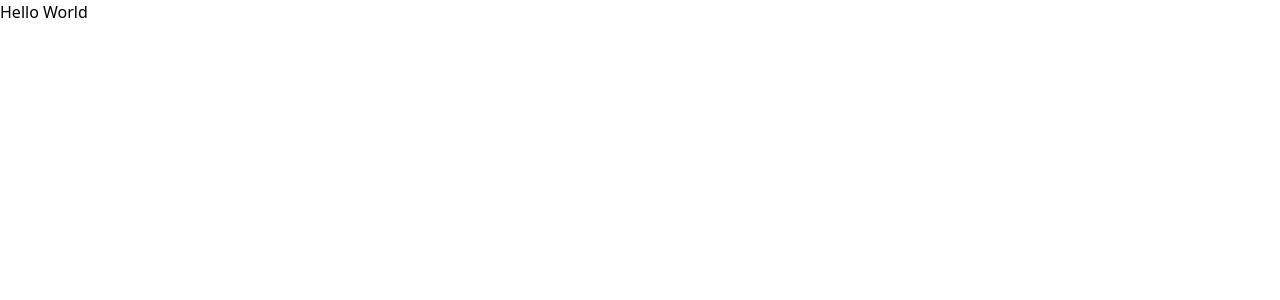
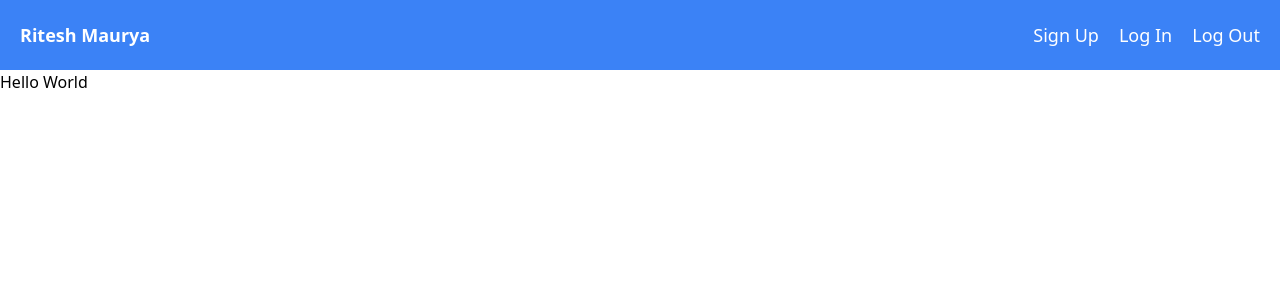
Before and after one commit to Ritesh9919/Next-Auth, a Next.js app: page / in a window 1280 px wide. Shown: the top 300 px of the page. Built offline with nearby package versions, Linux system fonts and the light colour scheme.

Commit message:
created logout controller

```diff
--- a/src/app/layout.tsx
+++ b/src/app/layout.tsx
@@ -3,6 +3,7 @@ import { Inter } from "next/font/google";
 import "./globals.css";
 const inter = Inter({ subsets: ["latin"] });
 import { Toaster } from "react-hot-toast";
+import Link from "next/link";
 
 export const metadata: Metadata = {
   title: "Create Next App",
@@ -14,9 +15,19 @@ export default function RootLayout({
 }: Readonly<{
   children: React.ReactNode;
 }>) {
+
+
   return (
     <html lang="en">
       <body className={`inter.className`}>
+        <div className="h-[70px] bg-blue-500 text-white flex justify-between items-center">
+          <div className="text-lg ml-5 font-bold">Ritesh Maurya</div>
+          <ul className="flex gap-5 text-lg mr-5">
+            <Link href='/signup'><li>Sign Up</li></Link>
+            <Link href='/login'><li>Log In</li></Link>
+            <li>Log Out</li>
+          </ul>
+        </div>
         <Toaster position="top-right" reverseOrder={true} />
         {children}
       </body>
```
